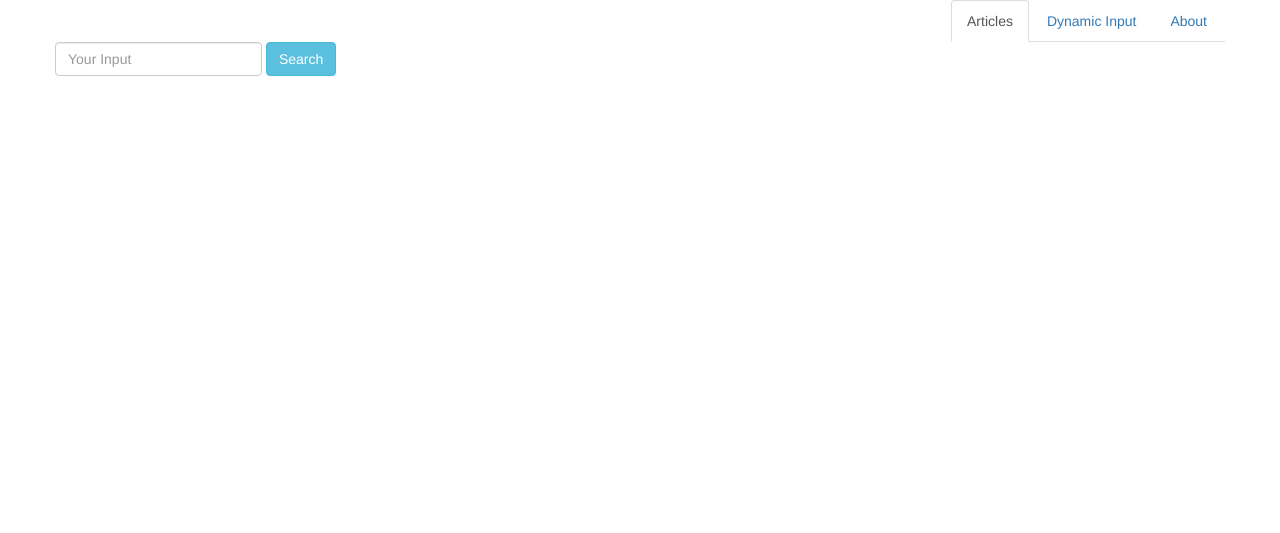
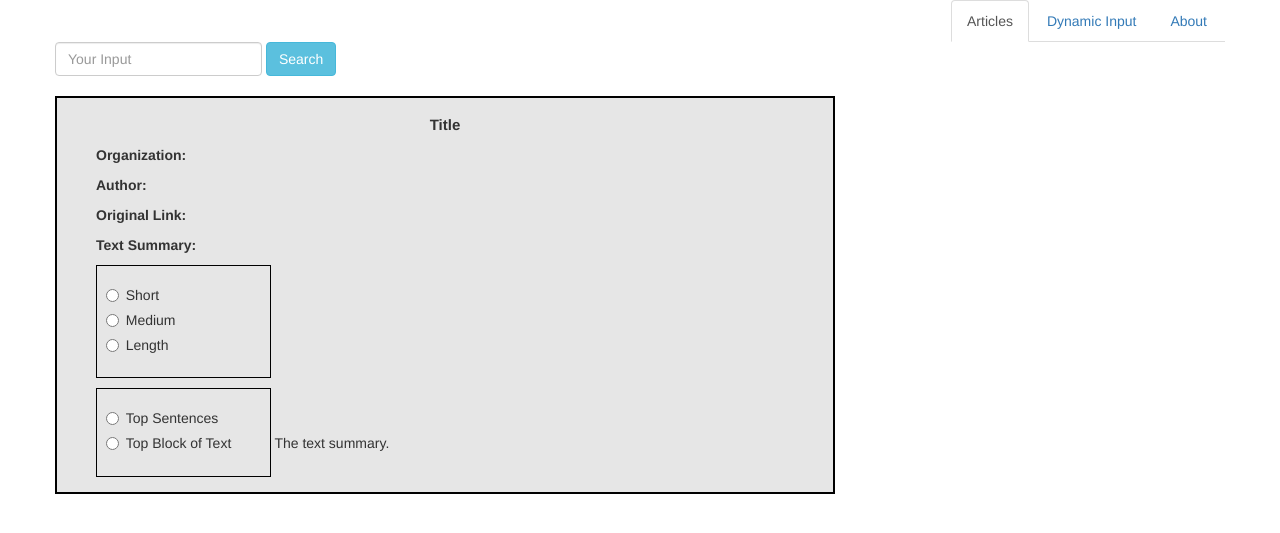
Before and after one commit to hanli1/article-summarizer, a Django app: page / in a window 1280 px wide. Shown: the top 533 px of the page. Run offline with Django 3.2, Linux system fonts and the light colour scheme; some libraries are stand-ins or nearby versions.

Commit message:
Progress on article list html

```diff
--- a/article_summarizer_app/templates/index.html
+++ b/article_summarizer_app/templates/index.html
@@ -26,8 +26,56 @@
                         </div>
                     </div>
                     <div class="row">
-                        <div class="col-md-8 offset-md-2 col-centered" id="results">
-
+                        <div id="article-results" class="col-md-8 offset-md-2 col-centered">
+                            <div class="date-wrapper"></div>
+                            <div class="article-wrapper">
+                                <div class="article-title">Title</div>
+                                <div class="article-organization-wrapper">
+                                    <span class="article-field-header">Organization: </span>
+                                    <span class="article-organization"></span>
+                                </div>
+                                <div class="article-author-wrapper">
+                                    <span class="article-field-header">Author: </span>
+                                    <span class="article-organization"></span>
+                                </div>
+                                <div class="article-original-link-wrapper">
+                                    <span class="article-field-header">Original Link: </span>
+                                    <span class="article-organization"></span>
+                                </div>
+                                <div class="article-summary-wrapper">
+                                    <div class="article-summary-header-wrapper">
+                                        <div class="article-field-header">
+                                            Text Summary:
+                                        </div>
+                                        <div class="article-summary-length-wrapper">
+                                              <form>
+                                                  <div class="radio">
+                                                      <label><input type="radio" name="optradio">Short</label>
+                                                  </div>
+                                                  <div class="radio">
+                                                      <label><input type="radio" name="optradio">Medium</label>
+                                                  </div>
+                                                  <div class="radio disabled">
+                                                      <label><input type="radio" name="optradio">Length</label>
+                                                  </div>
+                                              </form>
+                                        </div>
+                                        <div class="article-summary-method-wrapper">
+                                              <form>
+                                                  <div class="radio">
+                                                      <label><input type="radio" name="optradio">Top Sentences</label>
+                                                  </div>
+                                                  <div class="radio">
+                                                      <label><input type="radio" name="optradio">Top Block of Text</label>
+                                                  </div>
+                                              </form>
+                                        </div>
+                                    </div>
+                                    <div class="article-summary">
+                                        The text summary.
+                                    </div>
+                                </div>
+                            </div>
                         </div>
                     </div>
                 </div>
--- /dev/null
+++ b/website/static/main.css
@@ -0,0 +1,62 @@
+.date-wrapper {
+
+}
+
+.article-wrapper {
+    border: 2px solid black;
+    background-color: #e6e6e6;
+    padding-right: 5%;
+    padding-left: 5%;
+    padding-top: 2%;
+    padding-bottom: 2%;
+}
+
+.article-title {
+    text-align: center;
+    font-size: 15px;
+    font-weight: bolder;
+    margin-bottom: 10px;
+}
+
+.article-organization-wrapper {
+    margin-bottom: 10px;
+}
+
+.article-author-wrapper {
+    margin-bottom: 10px;
+}
+
+.article-original-link-wrapper {
+    margin-bottom: 10px;
+}
+
+.article-summary-length-wrapper {
+    border: 1px solid black;
+    padding: 5%;
+    margin-top: 10px;
+    margin-bottom: 10px;
+}
+
+.article-summary-method-wrapper {
+    border: 1px solid black;
+    padding: 5%;
+}
+
+.article-summary-header-wrapper {
+    display: inline-block;
+    width: 25%;
+}
+
+.article-summary {
+    display: inline-block;
+    width: 72%;
+}
+
+.article-field-header {
+    font-weight: bold;
+}
+
+#article-results {
+    margin-top: 20px;
+    padding: 0;
+}
```
